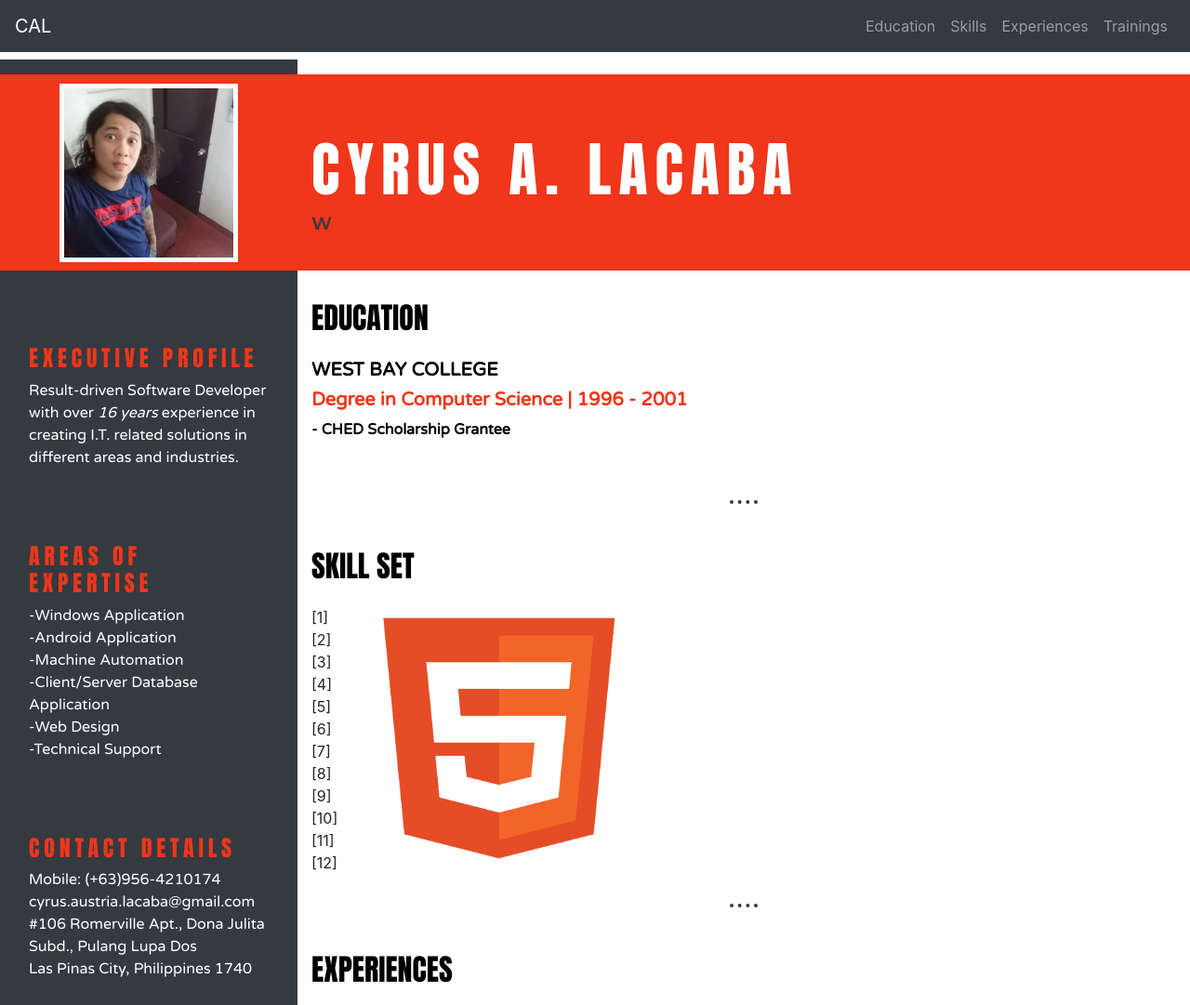
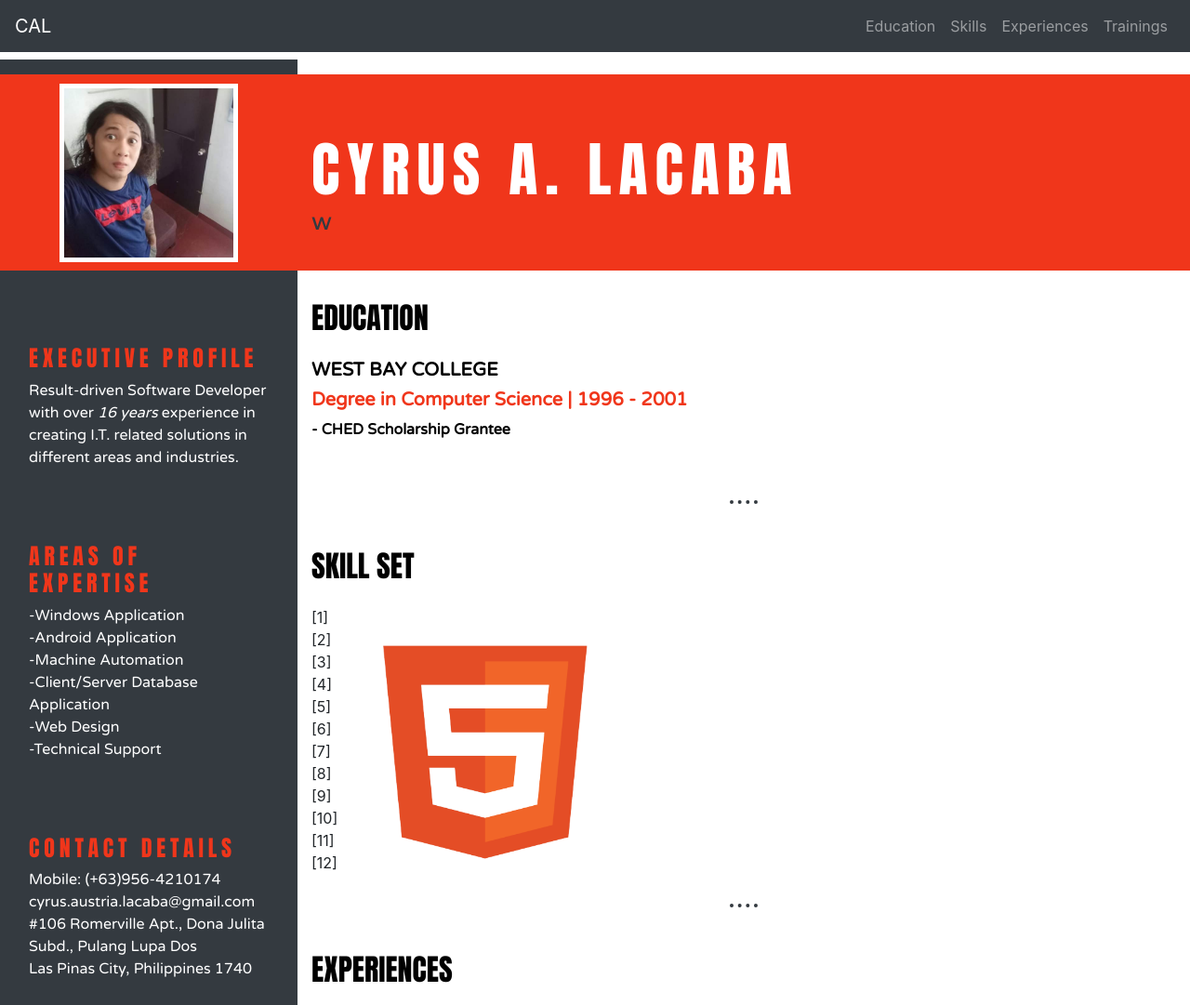
Before and after one commit to Cyrus-A-Lacaba/cv2, a plain HTML site: page index.html in a window 1280 px wide. Shown: the top 1081 px of the page at 93% size. Drawn offline with nearby package versions, Linux system fonts and the light colour scheme.

Commit message:
Add files via upload

```diff
--- a/CSS/styles.css
+++ b/CSS/styles.css
@@ -209,15 +209,15 @@ p#skillx_controls {
 #skillx {
   display:inline-block;
   position:relative;
-  height:260px;
-  width:250px;
+  height:230px;
+  width:220px;
   margin:0 auto 10px;
 }
 
 #skillx img {
   position:absolute;
-  height:260px;
-  width:250px;
+  height:230px;
+  width:220px;
   left:0;
   -webkit-transition: opacity 1s ease-in-out;
   -moz-transition: opacity 1s ease-in-out;
```
